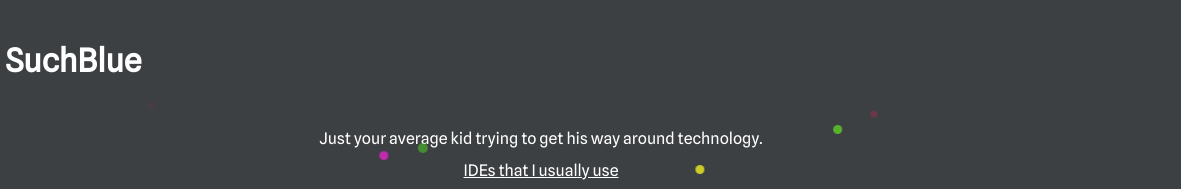
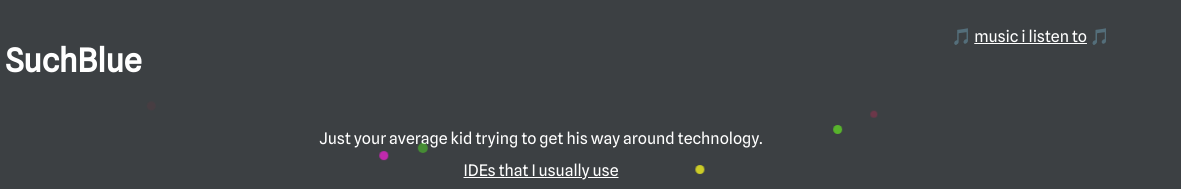
Before and after one commit to SuchBlue/such.blue, a plain HTML site: page index.html in a window 1280 px wide. Shown: the top 189 px of the page, 99-1280 px from the left. Drawn offline with Linux system fonts and the light colour scheme.

Commit message:
Added Spotify playlist

```diff
--- a/index.html
+++ b/index.html
@@ -40,11 +40,12 @@
         <div class="particle"></div>
     </div>
 
-    <div class="header">
-        <img src="images/profile.png" />
-        <h1>SuchBlue</h1>
-            <div style="clear: both;"></div>
-    </div>
+    <a href="https://open.spotify.com/playlist/2lmdpqZb5ymcQ5D2XDyAzw" id="music">🎵 <u>music i listen to</u> 🎵</a>
+        <div class="header">
+            <img src="images/profile.png" />
+            <h1>SuchBlue</h1>
+                <div style="clear: both;"></div>
+        </div>
     <div>Just your average kid trying to get his way around technology.</div>
 
     <div><u>IDEs that I usually use</u></div>
--- a/universal.css
+++ b/universal.css
@@ -6,6 +6,13 @@ body {
     font-family: 'Spline Sans', sans-serif;
     text-align: center;
     line-height: 2;
+}
+
+#music {
+    float: right;
+    margin-right: 5%;
+    text-decoration: none;
+    color: white;
 }
 
 .header {
```
